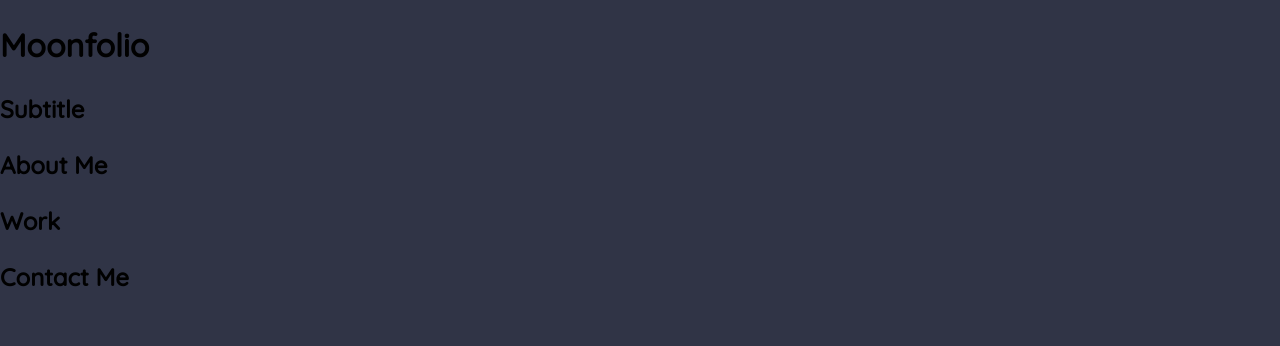
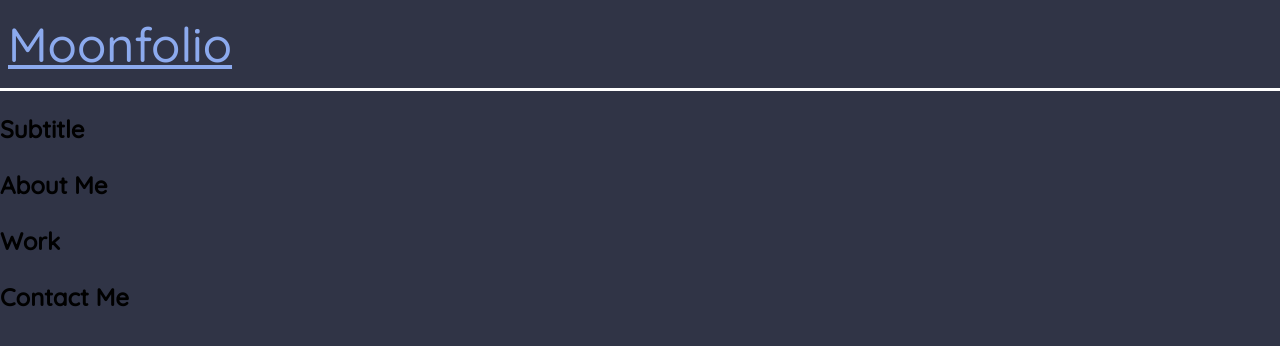
Before and after one commit to lunar-potato/moonfolio, a plain HTML site: page index.html in a window 1280 px wide. Drawn offline with Linux system fonts and the light colour scheme.

Commit message:
added basic nav bar

```diff
--- a/assets/styles/style.css
+++ b/assets/styles/style.css
@@ -9,3 +9,15 @@ body {
     background-color: #303446;
     font-family: 'Quicksand', sans-serif;
 }
+
+nav {
+    position: relative;
+    z-index: 100;
+    border-bottom: 3px solid white;
+    padding: 0.5em;
+}
+
+nav a {
+    color: #8caaee;
+    font-size: 48px;
+}
--- a/index.html
+++ b/index.html
@@ -12,9 +12,8 @@
 </head>
 <body>
     <header>
-        <h1>Moonfolio</h1>
         <nav>
-
+            <a href="#">Moonfolio</a>
         </nav>
     </header>
 
```
